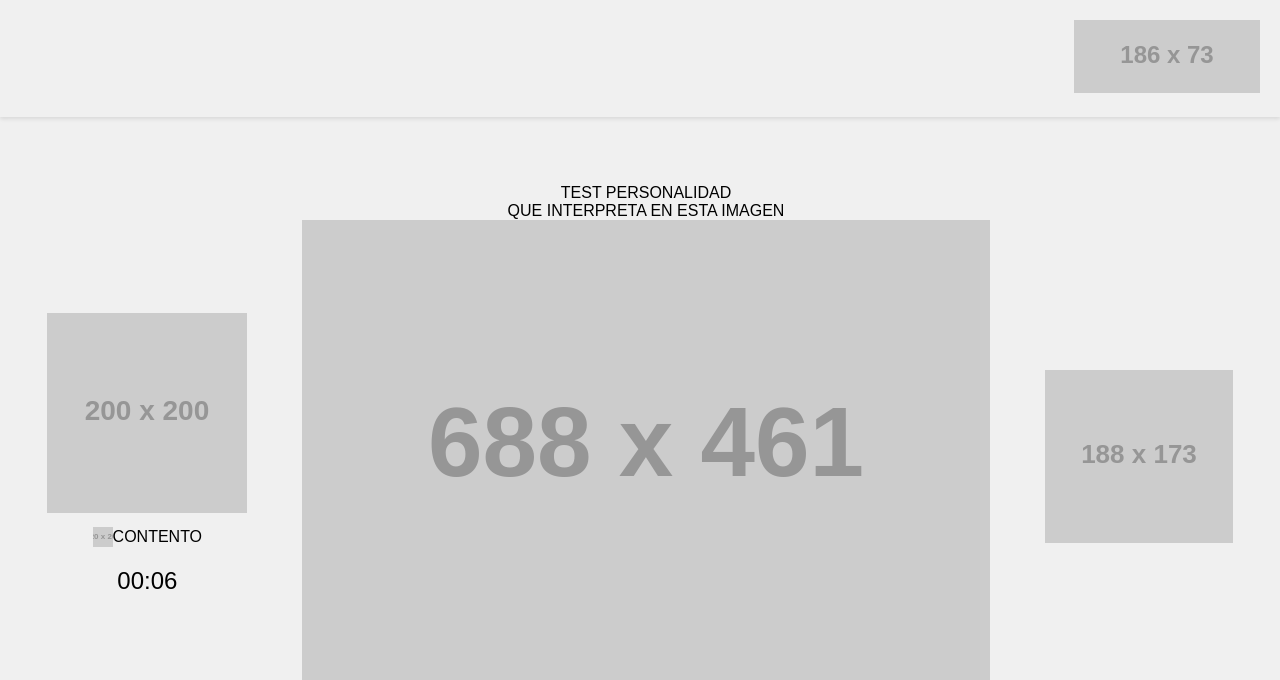
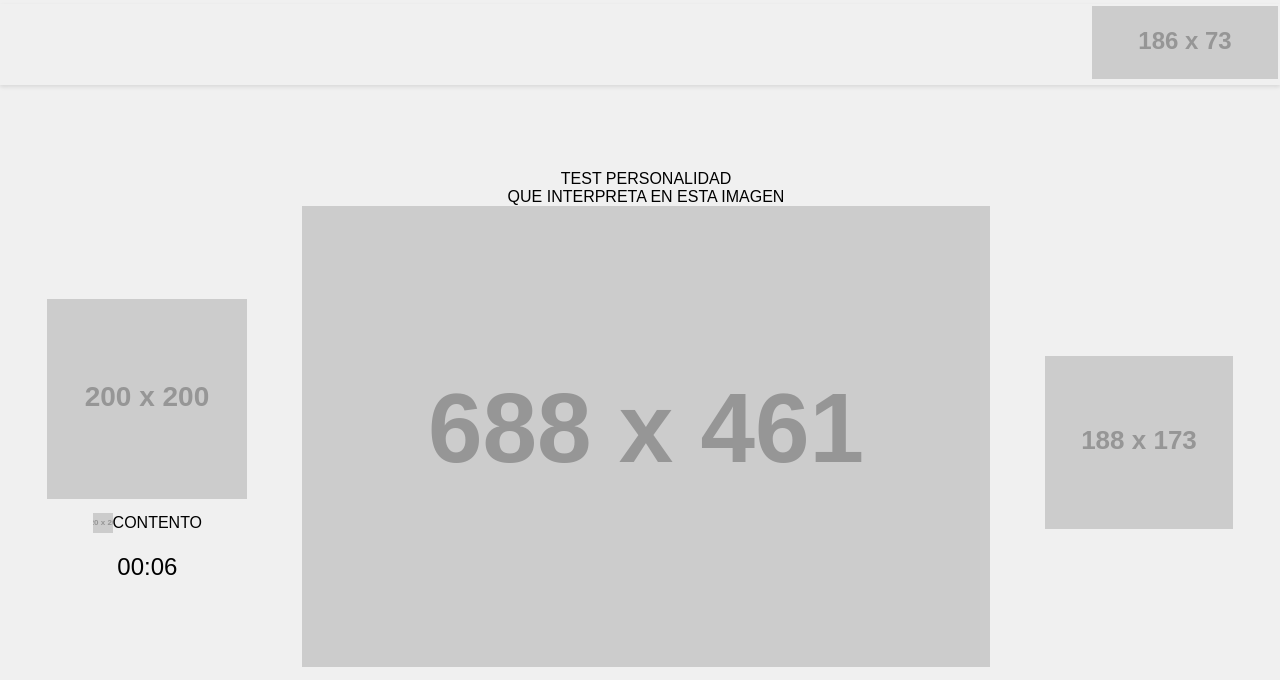
Before and after one commit to adriannole/PROYECTOFINAL, a Flask app: template app/templates/principal.html in a window 1280 px wide. Shown: the top 680 px of the page. Run offline with Flask 3, Linux system fonts and the light colour scheme; the template is opened without the code that fills it, so the values that code supplies are empty; grey boxes labelled with a size stand in for pictures from a placeholder-image service; some libraries are stand-ins or nearby versions.

Commit message:
Update stylePrincpial.css

```diff
--- a/app/static/css/stylePrincpial.css
+++ b/app/static/css/stylePrincpial.css
@@ -9,6 +9,7 @@ body, html {
   background-color: #f0f0f0;
   height: 100%;
 }
+
 
 .main-container {
   display: flex;
@@ -22,7 +23,8 @@ body, html {
   display: flex;
   justify-content: flex-end;
   width: 100%; /* Full width to align logo to the right */
-  padding: 20px;
+  margin: 4px;
+  padding: 2px;
   box-shadow: 0 2px 4px rgba(0, 0, 0, 0.1); /* Optional shadow for aesthetics */
 }
 
@@ -30,6 +32,7 @@ body, html {
   width: 186px;
   height: 73px;
 }
+
 
 .content {
   display: flex;
@@ -39,6 +42,11 @@ body, html {
   align-items: center;
   flex-grow: 1; /* Grow to use available space */
 }
+
+
+
+
+
 
 .left-column, .center-column, .right-column {
   display: flex;
```
